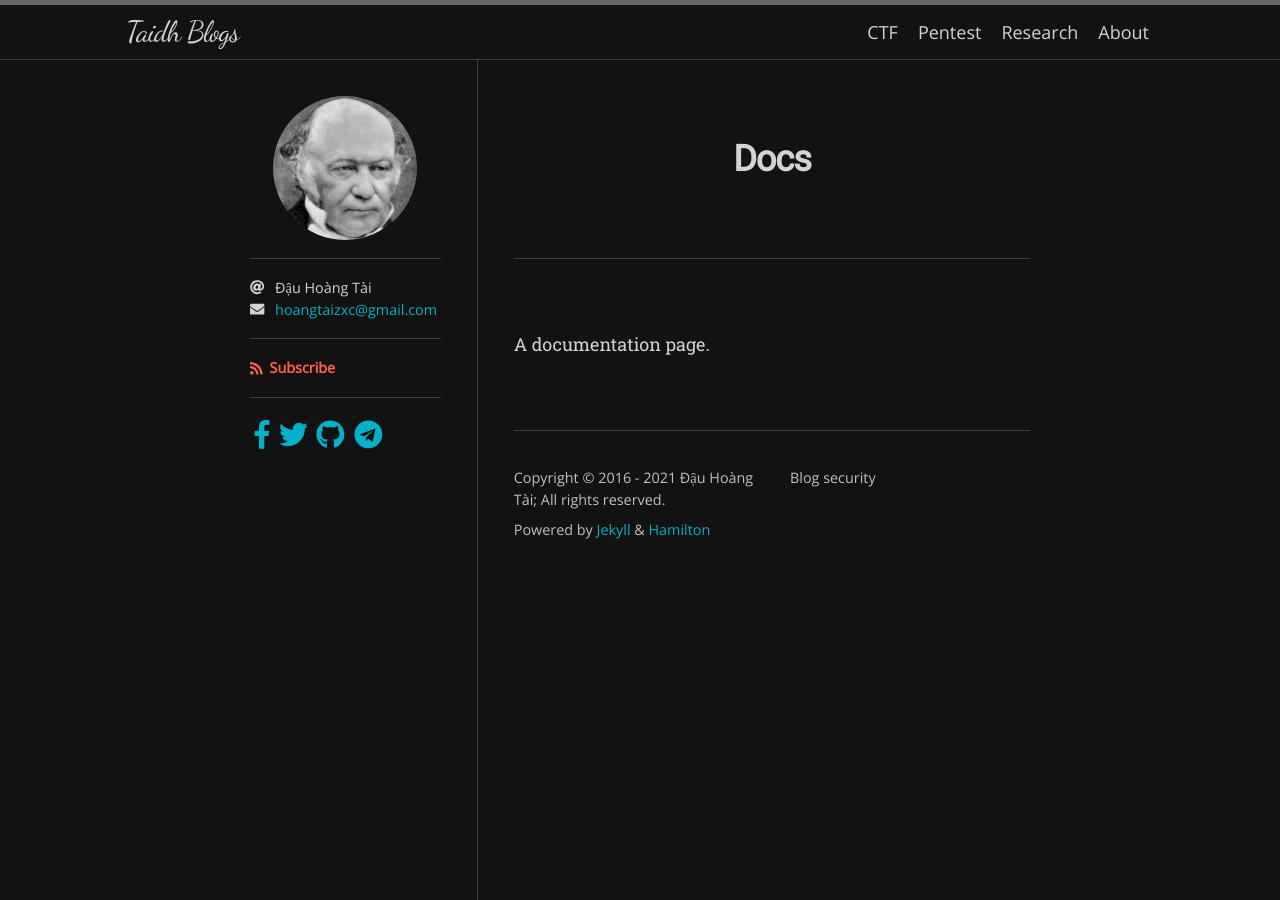
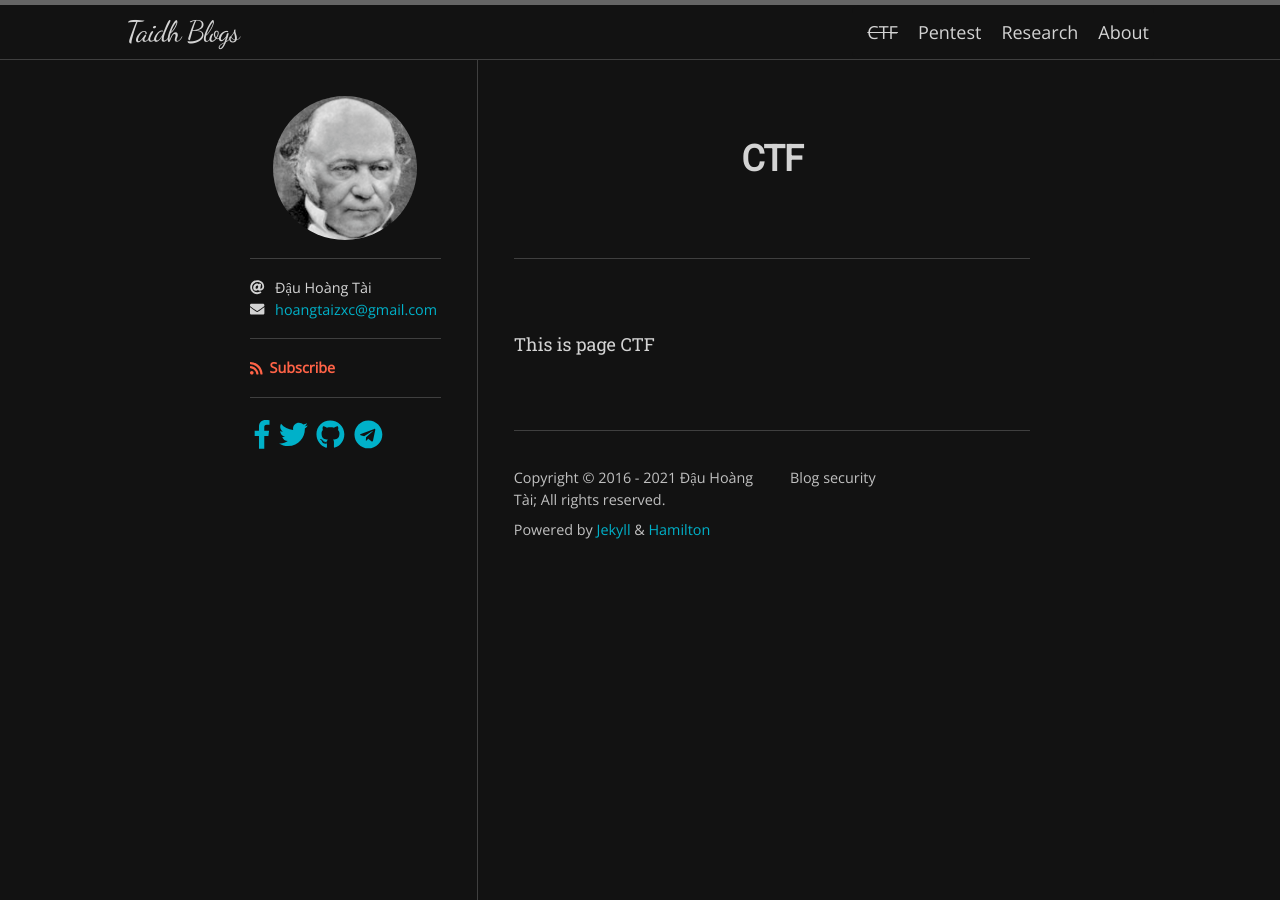
Before and after one commit to DauHoangTai/DauHoangTai.github.io, a Jekyll site: the page built from docs.md, in a window 1280 px wide. Built offline with Jekyll 4.4.1, drawn with Linux system fonts in a browser that asks for light colours; nearby versions of some CDN libraries; some web fonts are replaced.

Commit message:
Update docs.md

```diff
--- a/docs.md
+++ b/docs.md
@@ -1,7 +1,7 @@
 ---
 layout: page
-title: Docs
-permalink: /docs/
+title: CTF
+permalink: /CTF/
 ---
 
-A documentation page.
+This is page CTF
```
